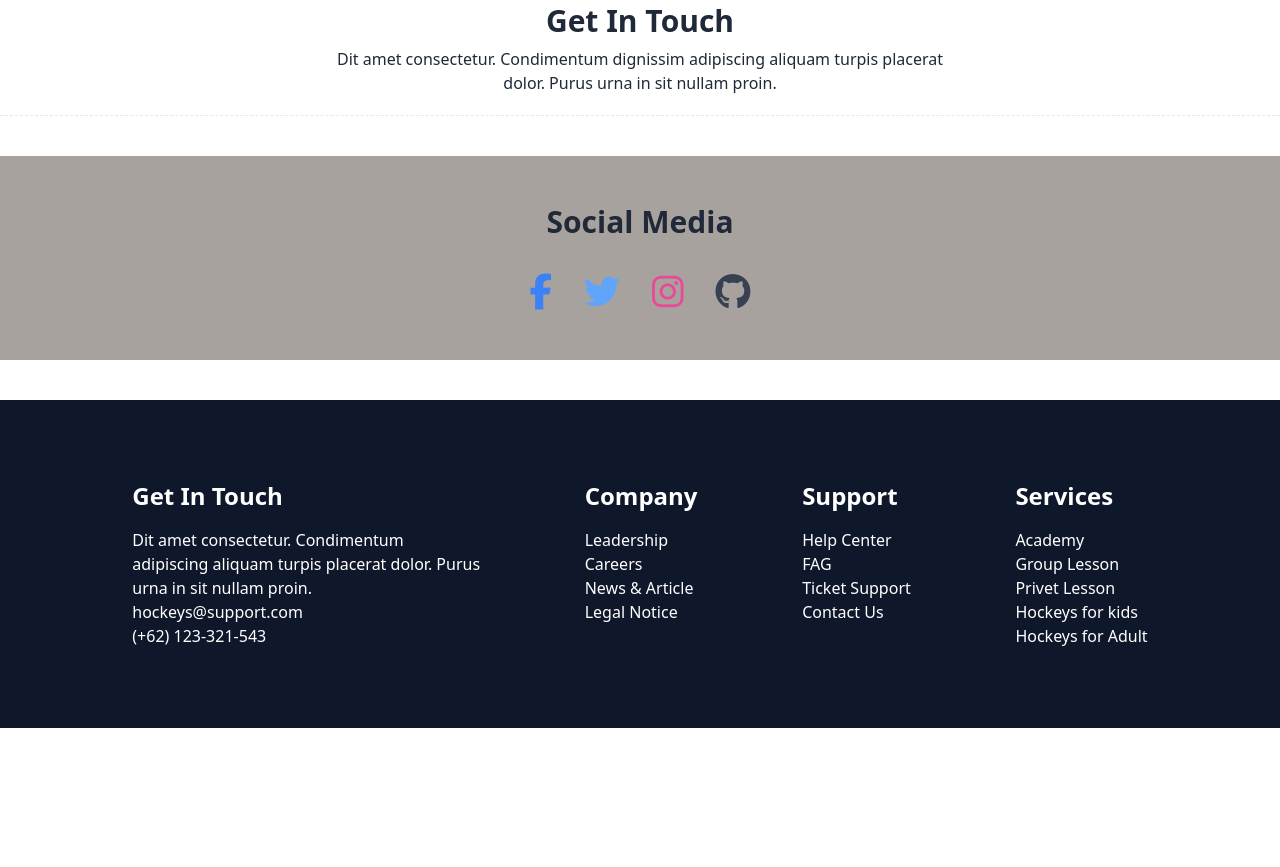
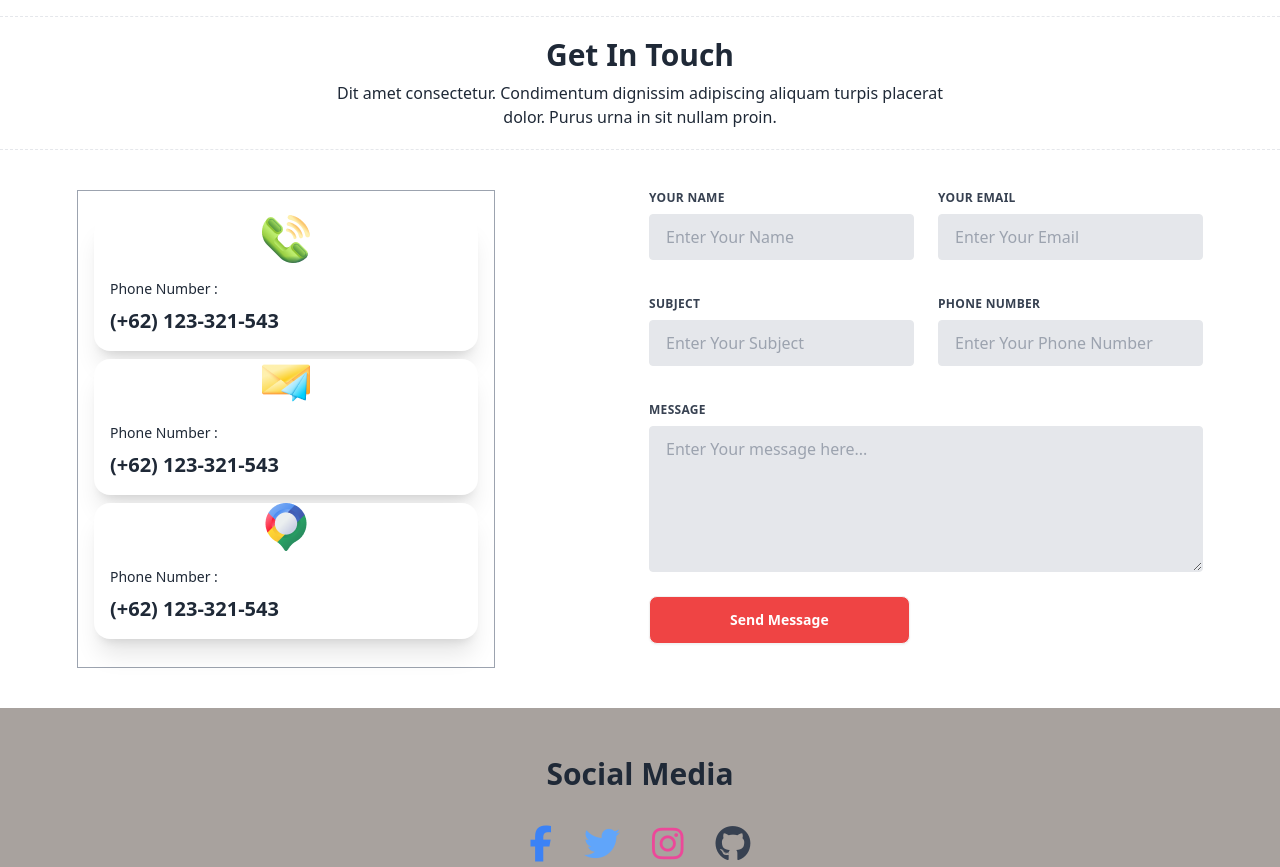
Before and after one commit to haibullah2023/hocky-assignment-3, a plain HTML site: page index.html in a window 1280 px wide. Shown: the part 3589-4456 px from the top of the page. Before the commit the page ends 4317 px from the top, so only its background shows below. Drawn offline with nearby package versions, Linux system fonts and the light colour scheme.

Commit message:
aded get in tuch section

```diff
--- a/index.html
+++ b/index.html
@@ -292,7 +292,7 @@
 
     <!-- questions section  -->
 
-    <div class="container flex justify-around mt-10">
+    <div class="container mx-auto flex justify-around mt-10 border border-gray-400 p-4">
         <div class="img-part">
             <img class="p-5" src="./Images/11.png" alt="">
         </div>
@@ -302,7 +302,8 @@
                     Our Equipment
                 </div>
                 <div class="collapse-content">
-                  <p>Dolor sit amet consectetur. Ut urna diam quis sagittis. Elit elit enim <br> sagittis turpis in magna.</p>
+                    <p>Dolor sit amet consectetur. Ut urna diam quis sagittis. Elit elit enim <br> sagittis turpis in
+                        magna.</p>
                 </div>
             </div>
             <div tabindex="0" class="collapse border border-base-300 bg-base-200 mb-2">
@@ -310,7 +311,8 @@
                     Hockey Training
                 </div>
                 <div class="collapse-content">
-                  <p>Dolor sit amet consectetur. Ut urna diam quis sagittis. Elit elit enim <br> sagittis turpis in magna.</p>
+                    <p>Dolor sit amet consectetur. Ut urna diam quis sagittis. Elit elit enim <br> sagittis turpis in
+                        magna.</p>
                 </div>
             </div>
             <div tabindex="0" class="collapse border border-base-300 bg-base-200 mb-2">
@@ -318,7 +320,8 @@
                     Private Lessons
                 </div>
                 <div class="collapse-content">
-                  <p>Dolor sit amet consectetur. Ut urna diam quis sagittis. Elit elit enim <br> sagittis turpis in magna.</p>
+                    <p>Dolor sit amet consectetur. Ut urna diam quis sagittis. Elit elit enim <br> sagittis turpis in
+                        magna.</p>
                 </div>
             </div>
             <div tabindex="0" class="collapse border border-base-300 bg-base-200 mb-2">
@@ -326,7 +329,8 @@
                     Ski Touring
                 </div>
                 <div class="collapse-content">
-                  <p>Dolor sit amet consectetur. Ut urna diam quis sagittis. Elit elit enim <br> sagittis turpis in magna.</p>
+                    <p>Dolor sit amet consectetur. Ut urna diam quis sagittis. Elit elit enim <br> sagittis turpis in
+                        magna.</p>
                 </div>
             </div>
             <div tabindex="0" class="collapse border border-base-300 bg-base-200 mb-2">
@@ -334,7 +338,8 @@
                     Booking
                 </div>
                 <div class="collapse-content">
-                  <p>Dolor sit amet consectetur. Ut urna diam quis sagittis. Elit elit enim <br> sagittis turpis in magna.</p>
+                    <p>Dolor sit amet consectetur. Ut urna diam quis sagittis. Elit elit enim <br> sagittis turpis in
+                        magna.</p>
                 </div>
             </div>
             <div tabindex="0" class="collapse border border-base-300 bg-base-200 mb-2">
@@ -342,13 +347,12 @@
                     Pricings
                 </div>
                 <div class="collapse-content">
-                  <p>Dolor sit amet consectetur. Ut urna diam quis sagittis. Elit elit enim <br> sagittis turpis in magna.</p>
+                    <p>Dolor sit amet consectetur. Ut urna diam quis sagittis. Elit elit enim <br> sagittis turpis in
+                        magna.</p>
                 </div>
             </div>
         </div>
     </div>
-
-    <!-- questions section  -->
 
      <!-- get in tuch section  -->
 
@@ -357,6 +361,80 @@
         <p>Dit amet consectetur. Condimentum dignissim adipiscing aliquam turpis placerat <br> dolor. Purus urna
             in sit nullam proin. </p>
     </div>
+
+    <!-- questions section  -->
+
+
+    <div class="container mx-auto mb-10 flex justify-around mt-10">
+        <div class="left border border-gray-400 p-4 gap-3">
+            <div class="card card-compact w-96 mt-2 mb-2  bg-base-100 shadow-xl">
+                <figure><img src="./Images/Group 1171275317.png" alt="Shoes" />
+                </figure>
+                <div class="card-body">
+                    <p>Phone Number :</p>
+                    <p class="text-xl font-bold">(+62) 123-321-543</p>
+                </div>
+            </div>
+            <div class="card card-compact w-96 mb-2 bg-base-100 shadow-xl">
+                <figure><img src="./Images/Group 1171275318.png" alt="Shoes" />
+                </figure>
+                <div class="card-body">
+                    <p>Phone Number :</p>
+                    <p class="text-xl font-bold">(+62) 123-321-543</p>
+                </div>
+            </div>
+            <div class="card card-compact w-96 mb-2  bg-base-100 shadow-xl">
+                <figure><img src="./Images/Group 1171275321.png" alt="Shoes" />
+                </figure>
+                <div class="card-body">
+                    <p>Phone Number :</p>
+                    <p class="text-xl font-bold">(+62) 123-321-543</p>
+                </div>
+            </div>
+        </div>
+        <div class="right">
+            <div class="flex flex-wrap -mx-3 mb-6">
+                <div class="w-full md:w-1/2 px-3 mb-6 md:mb-0">
+                  <label class="block uppercase tracking-wide text-gray-700 text-xs font-bold mb-2" for="grid-name">
+                    Your Name
+                  </label>
+                  <input class="appearance-none block w-full bg-gray-200 text-gray-700 border rounded py-3 px-4 mb-3 leading-tight focus:outline-none focus:bg-white" id="grid-name" type="text" placeholder="Enter Your Name">
+                </div>
+                <div class="w-full md:w-1/2 px-3">
+                  <label class="block uppercase tracking-wide text-gray-700 text-xs font-bold mb-2" for="grid-email">
+                   Your Email
+                  </label>
+                  <input class="appearance-none block w-full bg-gray-200 text-gray-700 border rounded py-3 px-4 leading-tight focus:outline-none focus:bg-white focus:border-gray-500" id="grid-email" type="email" placeholder="Enter Your Email">
+                </div>
+              </div>
+
+              <div class="flex flex-wrap -mx-3 mb-6">
+                <div class="w-full md:w-1/2 px-3 mb-6 md:mb-0">
+                  <label class="block uppercase tracking-wide text-gray-700 text-xs font-bold mb-2" for="grid-subject">
+                    Subject
+                  </label>
+                  <input class="appearance-none block w-full bg-gray-200 text-gray-700 border rounded py-3 px-4 mb-3 leading-tight focus:outline-none focus:bg-white" id="grid-subject" type="text" placeholder="Enter Your Subject">
+                </div>
+                <div class="w-full md:w-1/2 px-3">
+                  <label class="block uppercase tracking-wide text-gray-700 text-xs font-bold mb-2" for="grid-phone">
+                    Phone Number
+                  </label>
+                  <input class="appearance-none block w-full bg-gray-200 text-gray-700 border rounded py-3 px-4 leading-tight focus:outline-none focus:bg-white focus:border-gray-500" id="grid-phone" type="tel" placeholder="Enter Your Phone Number">
+                </div>
+              </div>
+
+              <div class="mb-6">
+                <label class="block uppercase tracking-wide text-gray-700 text-xs font-bold mb-2" for="grid-message">
+                  Message
+                </label>
+                <textarea class="appearance-none block w-full bg-gray-200 text-gray-700 border rounded py-3 px-4 mb-3 leading-tight focus:outline-none focus:bg-white focus:border-gray-500" id="grid-message" placeholder="Enter Your message here..." rows="6"></textarea>
+                <button class="btn primary mx-auto  mt-3 px-20  bg-red-500 text-white">Send Message</button>
+            </div>
+
+        </div>
+    </div>
+
+
 
     <!-- tuch section  -->
 
```
Lines whose indentation alone changed are shown as unchanged.
